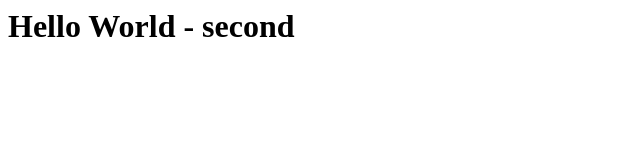
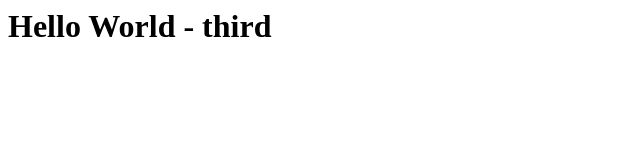
Before and after one commit to jhjh-kim/Test, a plain HTML site: page index.html in a window 1280 px wide. Shown: the full height of the page, 0-640 px from the left. Drawn offline with Linux system fonts and the light colour scheme.

Commit message:
branch test commit

```diff
--- a/index.html
+++ b/index.html
@@ -4,6 +4,6 @@
     </head>
 
     <body>
-        <h1>Hello World - second</h1>
+        <h1>Hello World - third</h1>
     </body>
 </html>
```
